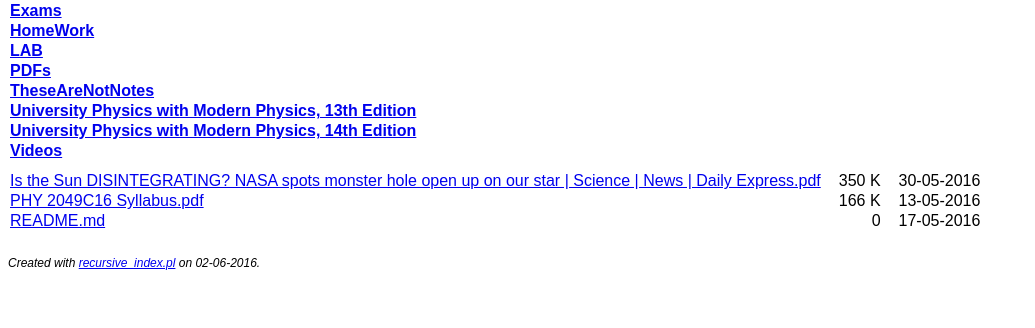
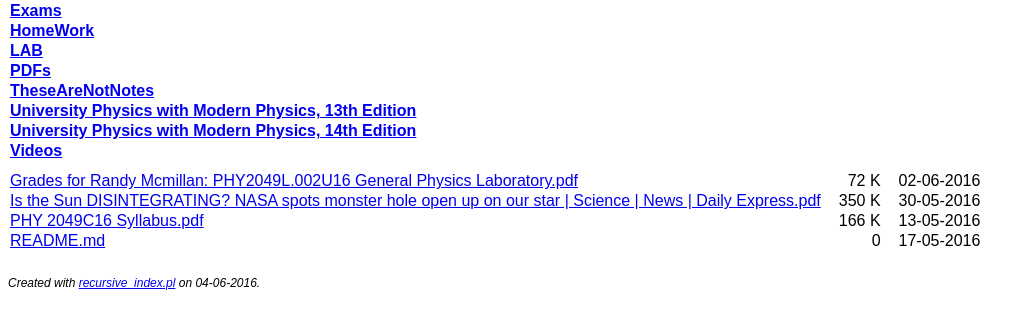
Before and after one commit to Arturok/PHY2049, a plain HTML site: page index.html in a window 1280 px wide. Shown: the part 66-394 px from the top of the page, without its empty margins (0-1035 px from the left). Drawn offline with Linux system fonts and the light colour scheme.

Commit message:
Changes to be committed: 	modified:   Exams/index.html 	modified:   HomeWork/index.html 	modified:   LAB/Assignments/index.html 	modified:   LAB/Assignments/wk1/index.html 	modified:   LAB/Assignments/wk2/index.html 	modified:   LAB/Assignments/wk3/index.html 	modified:   LAB/Quizzes/Quiz1/index.html 	modified:   LAB/Quizzes/Quiz2/index.html 	modified:   LAB/Quizzes/index.html 	modified:   LAB/index.html 	modified:   PDFs/index.html 	modified:   TheseAreNotNotes/index.html 	modified:   University Physics with Modern Physics, 13th Edition/SolutionsManual/index.html 	modified:   University Physics with Modern Physics, 13th Edition/index.html 	modified:   University Physics with Modern Physics, 14th Edition/index.html 	modified:   Videos/index.html 	modified:   index.html

```diff
--- a/index.html
+++ b/index.html
@@ -26,6 +26,8 @@
 
 <tr><td colspan="3" class="sp"></td></tr>
 
+<tr><td><a href="Grades%20for%20Randy%20Mcmillan%3A%20PHY2049L.002U16%20General%20Physics%20Laboratory.pdf">Grades for Randy Mcmillan: PHY2049L.002U16 General Physics Laboratory.pdf</a></td><td class="mg r">72 K</td><td class="mg">02-06-2016</td><td class="mg"></td></tr>
+
 <tr><td><a href="Is%20the%20Sun%20DISINTEGRATING%3F%20NASA%20spots%20monster%20hole%20open%20up%20on%20our%20star%20%7C%20Science%20%7C%20News%20%7C%20Daily%20Express.pdf">Is the Sun DISINTEGRATING? NASA spots monster hole open up on our star | Science | News | Daily Express.pdf</a></td><td class="mg r">350 K</td><td class="mg">30-05-2016</td><td class="mg"></td></tr>
 
 <tr><td><a href="PHY%202049C16%20Syllabus.pdf">PHY 2049C16 Syllabus.pdf</a></td><td class="mg r">166 K</td><td class="mg">13-05-2016</td><td class="mg"></td></tr>
@@ -34,6 +36,6 @@
 
 </table>
 
-<p class="f">Created with <a href="https://gist.github.com/RandyMcMillan/f4c040ce48c0d8e590c125379e1ef69b">recursive_index.pl</a> on 02-06-2016.</p>
+<p class="f">Created with <a href="https://gist.github.com/RandyMcMillan/f4c040ce48c0d8e590c125379e1ef69b">recursive_index.pl</a> on 04-06-2016.</p>
 </body>
 </html>
```
Also changed, not shown: Exams/index.html (+3 -1 lines), HomeWork/index.html (+3 -1 lines), LAB/Assignments/index.html (+1 -1 lines), LAB/Assignments/wk1/index.html (+1 -1 lines), LAB/Assignments/wk2/index.html (+1 -1 lines), LAB/Assignments/wk3/index.html (+1 -1 lines), LAB/Quizzes/Quiz1/index.html (+1 -1 lines), LAB/Quizzes/Quiz2/index.html (+1 -1 lines), LAB/Quizzes/index.html (+1 -1 lines), LAB/index.html (+1 -1 lines), PDFs/index.html (+1 -1 lines), TheseAreNotNotes/index.html (+1 -1 lines), University Physics with Modern Physics, 13th Edition/SolutionsManual/index.html (+1 -1 lines), University Physics with Modern Physics, 13th Edition/index.html (+1 -1 lines), 2 more files.
